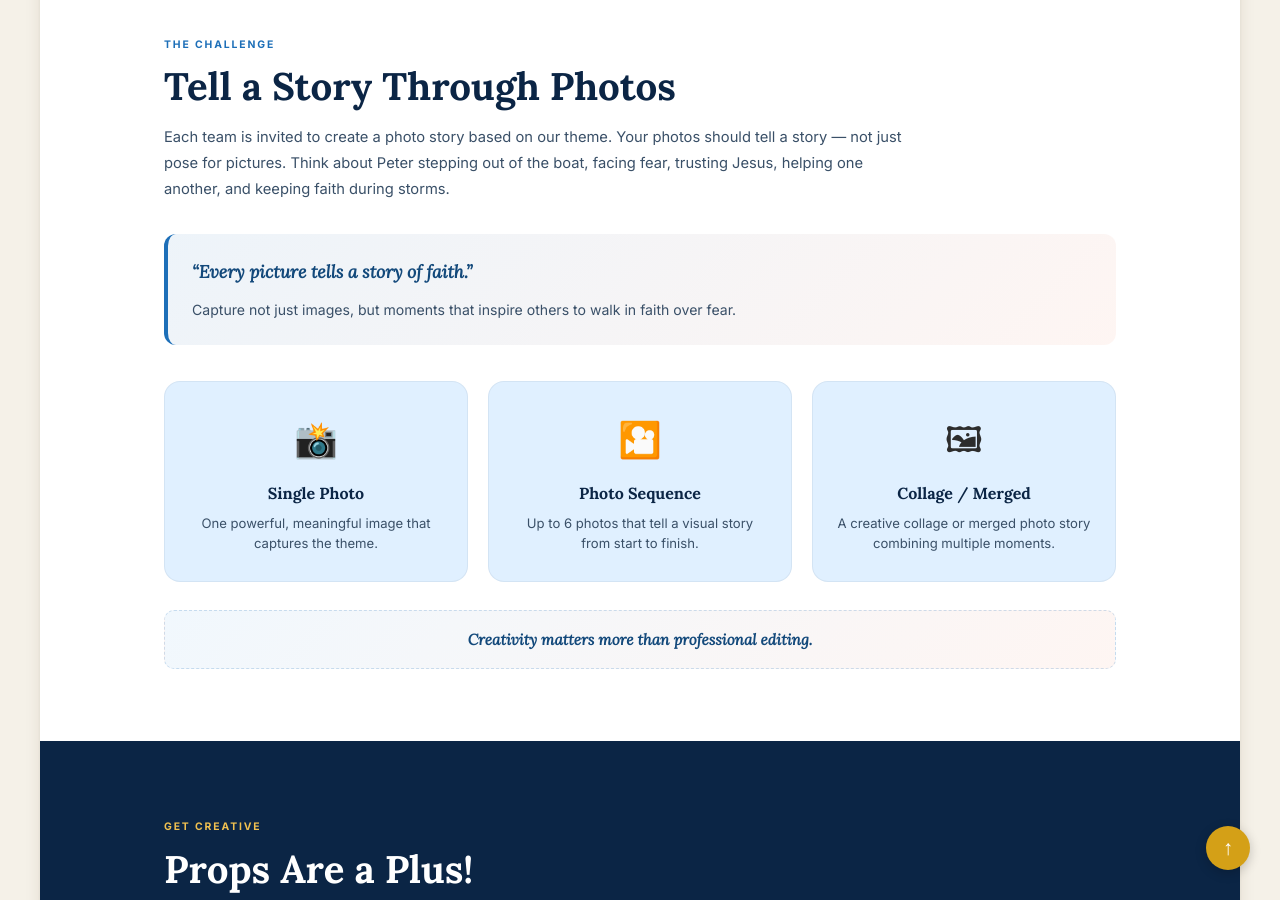
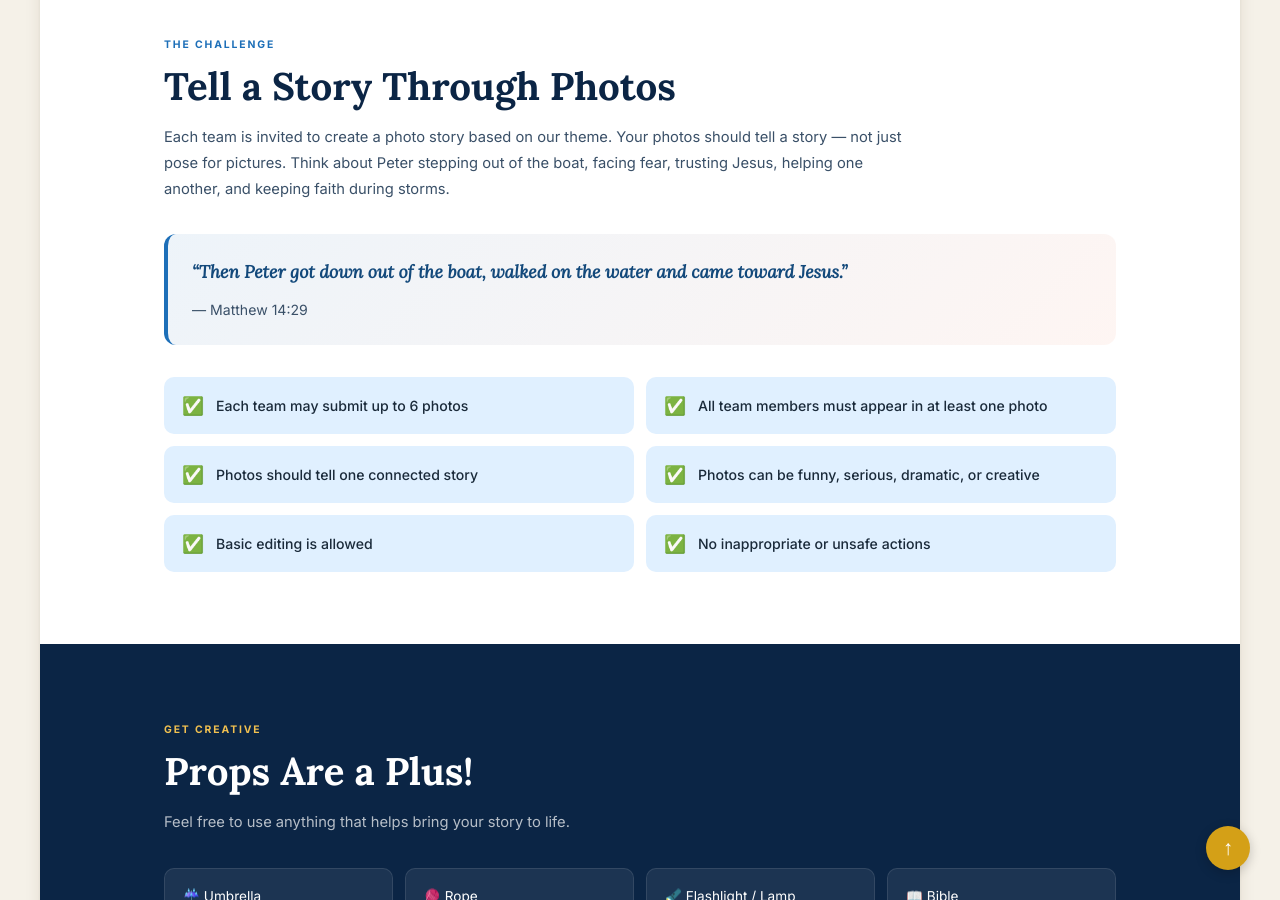
Before and after one commit to stmaryschurchnorway/stmaryschurchnorway.github.io, a Jekyll site: the page built from summer-trip-photo-contest.md, in a window 1280 px wide and 900 px high, scrolled down 491 px. Built offline with Jekyll 4.4.1, drawn with Linux system fonts in a browser that asks for light colours; some of the changed text lies outside the part shown.

Commit message:
fix: align photo contest content with official poster
- Rename to "Photo Story Challenge" in competition card
- Add Matthew 14:29 scripture quote
- Replace format cards with team rules from poster
- Update creative ideas to match poster's 5 themes
- Update props list to match poster exactly
- Update closing tagline

Co-Authored-By: Claude Opus 4.6 <noreply@anthropic.com>

```diff
--- a/summer-trip-photo-contest.md
+++ b/summer-trip-photo-contest.md
@@ -37,33 +37,38 @@ extra_css:
 
     <div style="margin: 32px 0; padding: 24px; background: linear-gradient(135deg, rgba(29, 111, 184, 0.08), rgba(244, 132, 95, 0.08)); border-radius: 12px; border-left: 4px solid var(--st-sky);">
       <p style="font-family: 'Lora', Georgia, serif; font-style: italic; font-size: 1.1rem; color: var(--st-ocean); font-weight: 600; line-height: 1.6; margin: 0;">
-        &ldquo;Every picture tells a story of faith.&rdquo;
+        &ldquo;Then Peter got down out of the boat, walked on the water and came toward Jesus.&rdquo;
       </p>
       <p style="font-family: 'Inter', sans-serif; font-size: 0.88rem; color: var(--st-text-soft); line-height: 1.6; margin: 12px 0 0 0;">
-        Capture not just images, but moments that inspire others to walk in faith over fear.
+        &mdash; Matthew 14:29
       </p>
     </div>
 
-    <div class="st-photo-formats">
-      <div class="st-photo-format-card">
-        <span class="st-photo-format-icon">&#128248;</span>
-        <h3>Single Photo</h3>
-        <p>One powerful, meaningful image that captures the theme.</p>
+    <div class="st-scoring-grid" style="margin-top: 32px;">
+      <div class="st-score-item">
+        <span class="st-score-star">&#9989;</span>
+        <span>Each team may submit up to 6 photos</span>
       </div>
-      <div class="st-photo-format-card">
-        <span class="st-photo-format-icon">&#127910;</span>
-        <h3>Photo Sequence</h3>
-        <p>Up to 6 photos that tell a visual story from start to finish.</p>
+      <div class="st-score-item">
+        <span class="st-score-star">&#9989;</span>
+        <span>All team members must appear in at least one photo</span>
       </div>
-      <div class="st-photo-format-card">
-        <span class="st-photo-format-icon">&#128444;</span>
-        <h3>Collage / Merged</h3>
-        <p>A creative collage or merged photo story combining multiple moments.</p>
+      <div class="st-score-item">
+        <span class="st-score-star">&#9989;</span>
+        <span>Photos should tell one connected story</span>
       </div>
-    </div>
-
-    <div class="st-photo-note">
-      <p>Creativity matters more than professional editing.</p>
+      <div class="st-score-item">
+        <span class="st-score-star">&#9989;</span>
+        <span>Photos can be funny, serious, dramatic, or creative</span>
+      </div>
+      <div class="st-score-item">
+        <span class="st-score-star">&#9989;</span>
+        <span>Basic editing is allowed</span>
+      </div>
+      <div class="st-score-item">
+        <span class="st-score-star">&#9989;</span>
+        <span>No inappropriate or unsafe actions</span>
+      </div>
     </div>
   </div>
 </section>
@@ -77,14 +82,16 @@ extra_css:
     <p class="st-section-desc">Feel free to use anything that helps bring your story to life.</p>
 
     <div class="st-props-grid">
-      <div class="st-prop-item">&#9748; Umbrellas</div>
-      <div class="st-prop-item">&#128214; Bibles</div>
-      <div class="st-prop-item">&#129681; Chairs as a &ldquo;boat&rdquo;</div>
-      <div class="st-prop-item">&#127754; Blankets as waves</div>
-      <div class="st-prop-item">&#128294; Flashlights / Lanterns</div>
+      <div class="st-prop-item">&#9748; Umbrella</div>
       <div class="st-prop-item">&#129526; Rope</div>
-      <div class="st-prop-item">&#9973; Paper boats</div>
-      <div class="st-prop-item">&#128220; Signs with &ldquo;Faith,&rdquo; &ldquo;Fear,&rdquo; &ldquo;Trust,&rdquo; &ldquo;Hope&rdquo;</div>
+      <div class="st-prop-item">&#128294; Flashlight / Lamp</div>
+      <div class="st-prop-item">&#128214; Bible</div>
+      <div class="st-prop-item">&#9973; Paper Boat</div>
+      <div class="st-prop-item">&#127754; White Cloth / Bedsheet (Waves)</div>
+      <div class="st-prop-item">&#129681; Chairs (to make a &ldquo;boat&rdquo;)</div>
+      <div class="st-prop-item">&#128167; Water Bottle / Spray for Rain Effect</div>
+      <div class="st-prop-item">&#129507; Scarves or Shawls</div>
+      <div class="st-prop-item">&#128526; Torch Light for Dramatic Lighting</div>
     </div>
   </div>
 </section>
@@ -93,29 +100,34 @@ extra_css:
 <section class="st-section st-section-sand st-reveal" id="ideas">
   <div class="st-section-inner">
     <span class="st-section-label">Inspiration</span>
-    <h2 class="st-section-title">Creative Ideas</h2>
+    <h2 class="st-section-title">Your Photos Can Show</h2>
     <p class="st-section-desc">Here are some themes you can explore in your photo story.</p>
 
     <div class="st-ideas-grid">
       <div class="st-idea-card">
-        <span class="st-idea-icon">&#128168;</span>
-        <h3>Fear to Courage</h3>
-        <p>Show the moment when fear turns into bravery.</p>
+        <span class="st-idea-icon">&#128591;</span>
+        <h3>Trusting God During Fear</h3>
+        <p>Show moments of placing trust in God when things feel uncertain.</p>
+      </div>
+      <div class="st-idea-card">
+        <span class="st-idea-icon">&#128099;</span>
+        <h3>Stepping Out in Faith</h3>
+        <p>Capture the courage it takes to step into the unknown.</p>
       </div>
       <div class="st-idea-card">
         <span class="st-idea-icon">&#129309;</span>
-        <h3>Team Together</h3>
-        <p>People helping and supporting each other.</p>
+        <h3>Encouraging One Another</h3>
+        <p>People helping, supporting, and lifting each other up.</p>
       </div>
       <div class="st-idea-card">
-        <span class="st-idea-icon">&#127763;</span>
-        <h3>Dark to Light</h3>
-        <p>Show contrast between shadows and bright light.</p>
+        <span class="st-idea-icon">&#9889;</span>
+        <h3>Overcoming Doubt</h3>
+        <p>The moment when doubt gives way to determination and belief.</p>
       </div>
       <div class="st-idea-card">
-        <span class="st-idea-icon">&#9968;</span>
-        <h3>Looking Forward</h3>
-        <p>Faces turned toward sky, mountains, or horizon &mdash; hope and trust.</p>
+        <span class="st-idea-icon">&#10013;</span>
+        <h3>Focusing on Jesus</h3>
+        <p>Looking toward Jesus instead of the storm &mdash; faith over fear.</p>
       </div>
     </div>
   </div>
@@ -156,7 +168,7 @@ extra_css:
 <section class="st-section st-section-white st-reveal" id="closing">
   <div class="st-section-inner" style="text-align: center;">
     <div class="st-photo-final" style="margin: 0 auto; max-width: 500px;">
-      <p>Keep it safe, inclusive, and story-driven. Most importantly &mdash; have fun, be creative, and let your story speak louder than words!</p>
+      <p>Let your creativity tell a story of faith, trust &amp; courage!</p>
     </div>
 
     <div style="margin-top: 36px;">
```
Also changed, not shown: summer-trip-2026.md (+4 -4 lines).
